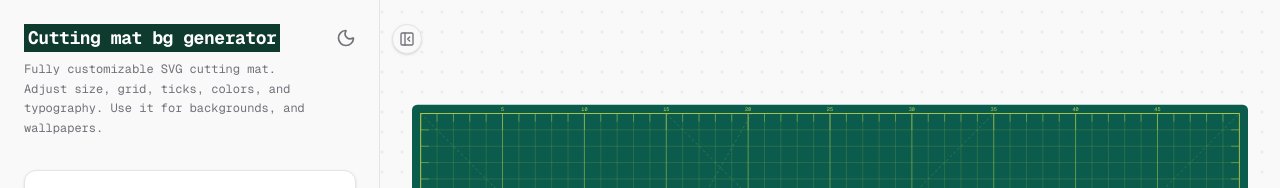
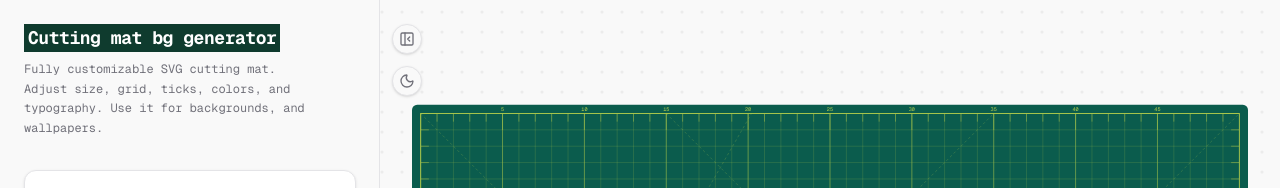
Before and after one commit to codewithdhruba01/Cutting_Mat, a Next.js app: page / in a window 1280 px wide. Shown: the top 188 px of the page. Built offline with nearby package versions, Linux system fonts and the light colour scheme.

Commit message:
Refactor SidebarHeader to conditionally render theme toggle; update Sidebar to hide toggle based on prop

```diff
--- a/src/components/sidebar/Sidebar.tsx
+++ b/src/components/sidebar/Sidebar.tsx
@@ -21,7 +21,7 @@ function Card({ title, children, description }: { title: string, children: React
   );
 }
 
-export function SidebarHeader() {
+export function SidebarHeader({ hideThemeToggle }: { hideThemeToggle?: boolean }) {
   const [mounted, setMounted] = useState(false);
   const { theme, setTheme, resolvedTheme } = useTheme();
 
@@ -40,6 +40,7 @@ export function SidebarHeader() {
           Adjust size, grid, ticks, colors, and typography. Use it for backgrounds, and wallpapers.
         </p>
       </div>
+      {!hideThemeToggle && (
         <div className="flex items-center gap-3 mt-1 ml-4 shrink-0">
           <button
             className="text-muted-foreground hover:text-foreground transition-colors"
@@ -49,6 +50,7 @@ export function SidebarHeader() {
             {mounted && resolvedTheme === "dark" ? <Sun className="h-5 w-5" /> : <Moon className="h-5 w-5" />}
           </button>
         </div>
+      )}
     </div>
   );
 }
@@ -86,6 +88,12 @@ export function SidebarContent() {
 
 export function Sidebar({ className }: { className?: string }) {
   const [isCollapsed, setIsCollapsed] = useState(false);
+  const [mounted, setMounted] = useState(false);
+  const { theme, setTheme, resolvedTheme } = useTheme();
+
+  useEffect(() => {
+    setMounted(true);
+  }, []);
 
   return (
     <div className={cn("relative z-20 h-full shrink-0 transition-all duration-300", isCollapsed ? "w-0" : "w-95", className)} suppressHydrationWarning>
@@ -94,7 +102,7 @@ export function Sidebar({ className }: { className?: string }) {
           <div className="flex-1 overflow-y-auto p-6 auto-hide-scrollbar">
 
             <div className="mb-8">
-              <SidebarHeader />
+              <SidebarHeader hideThemeToggle={true} />
             </div>
 
             <SidebarContent />
@@ -111,7 +119,7 @@ export function Sidebar({ className }: { className?: string }) {
 
       <div
         className={cn(
-          "absolute top-6 z-50 transition-all duration-300",
+          "absolute top-6 z-50 transition-all duration-300 flex flex-col gap-3",
           isCollapsed ? "left-6" : "left-full translate-x-3"
         )}
       >
@@ -122,6 +130,14 @@ export function Sidebar({ className }: { className?: string }) {
         >
           {isCollapsed ? <PanelLeftOpen className="w-4 h-4" /> : <PanelLeftClose className="w-4 h-4" />}
         </button>
+
+        <button
+          onClick={() => setTheme(resolvedTheme === "dark" ? "light" : "dark")}
+          className="bg-background border rounded-full p-1.5 shadow-sm hover:bg-muted text-muted-foreground hover:text-foreground transition-colors flex items-center justify-center"
+          title="Toggle Theme"
+        >
+          {mounted && resolvedTheme === "dark" ? <Sun className="w-4 h-4" /> : <Moon className="w-4 h-4" />}
+        </button>
       </div>
     </div>
   );
```
Lines whose indentation alone changed are shown as unchanged.
